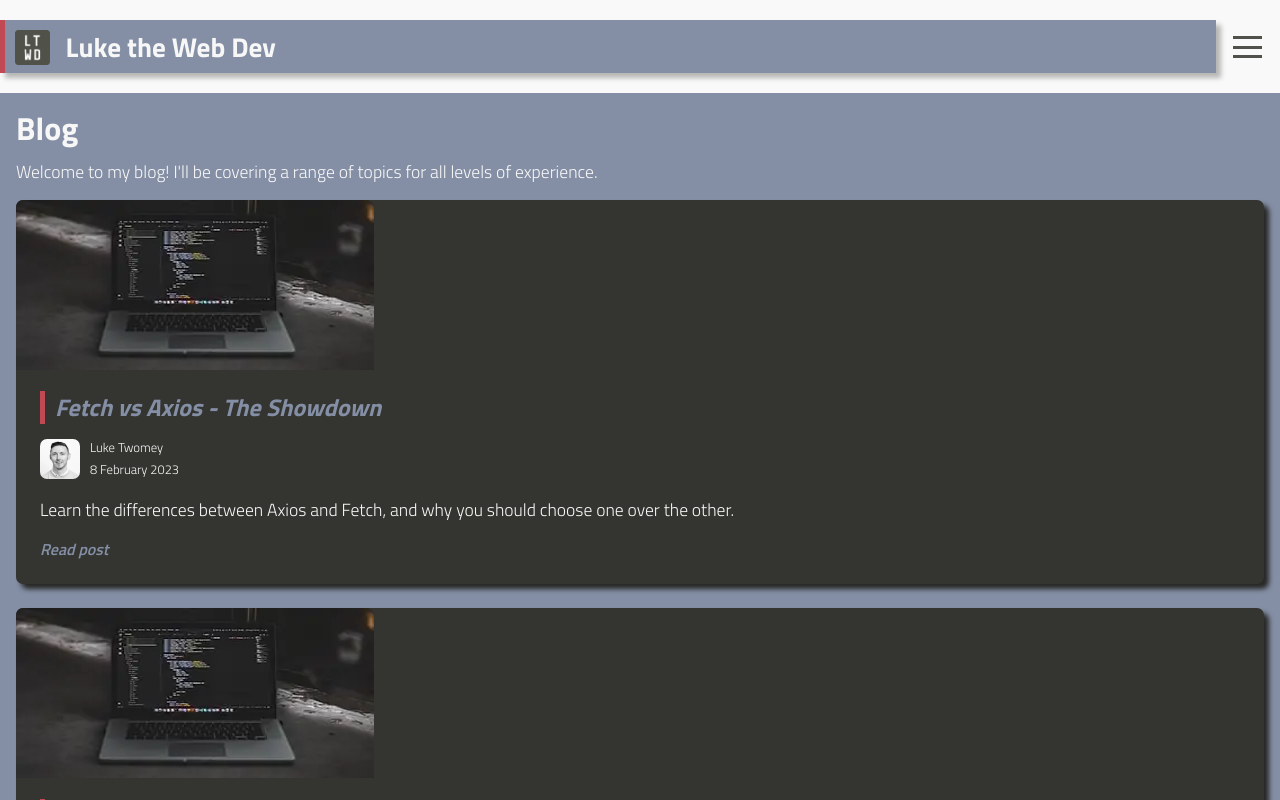
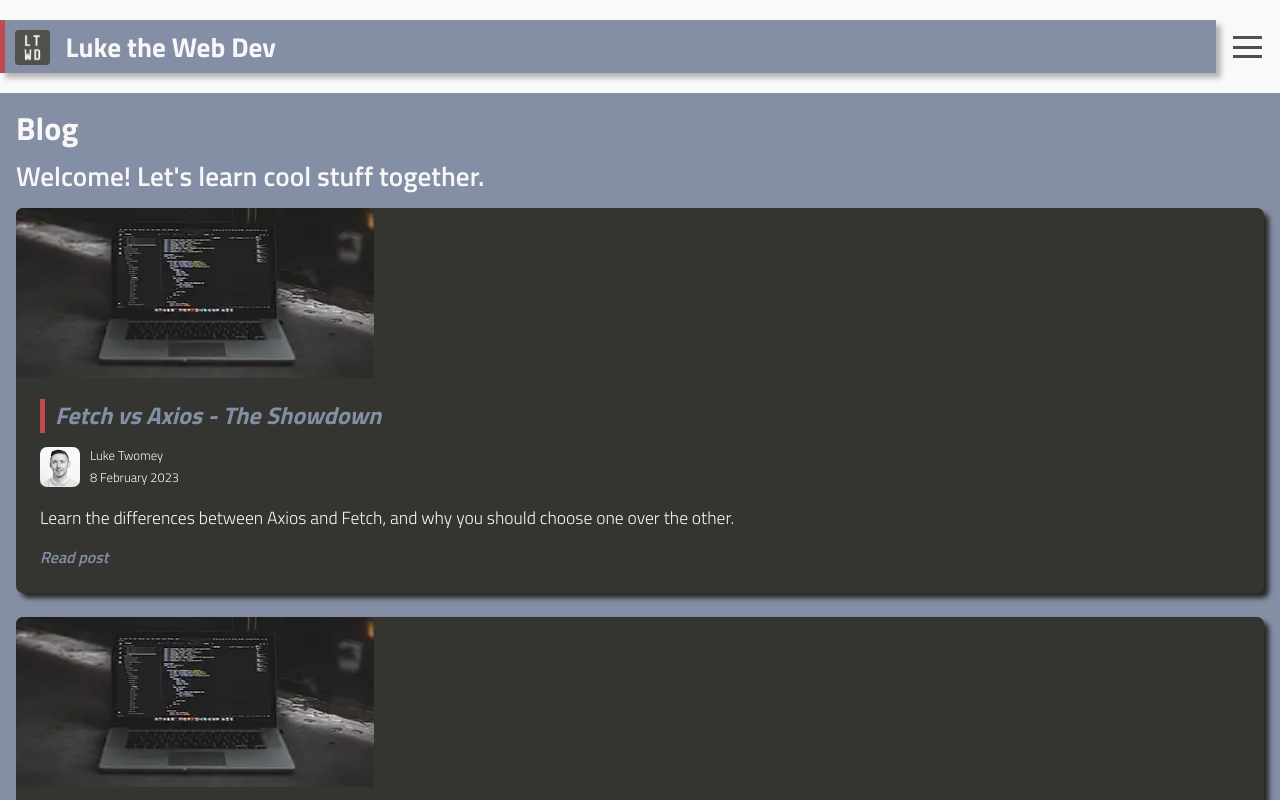
Before and after one commit to LukeTwomey/LukeTheWebDev, a Next.js app: page /blog in a window 1280 px wide. Shown: the top 800 px of the page. Built offline with nearby package versions, Linux system fonts and the light colour scheme.

Commit message:
Update blog page text

```diff
--- a/pages/blog.js
+++ b/pages/blog.js
@@ -35,10 +35,7 @@ export const Blog = ({ posts }) => {
         itemType="http://schema.org/Blog"
       >
         <h1>Blog</h1>
-        <p itemProp="about">
-          Welcome to my blog! I'll be covering a range of topics for all levels
-          of experience.
-        </p>
+        <h2 itemProp="about">Welcome! Let's learn cool stuff together.</h2>
         <p></p>
         <section className={styles.posts}>
           {sortBlogPostsByDate.map((post) => (
```
